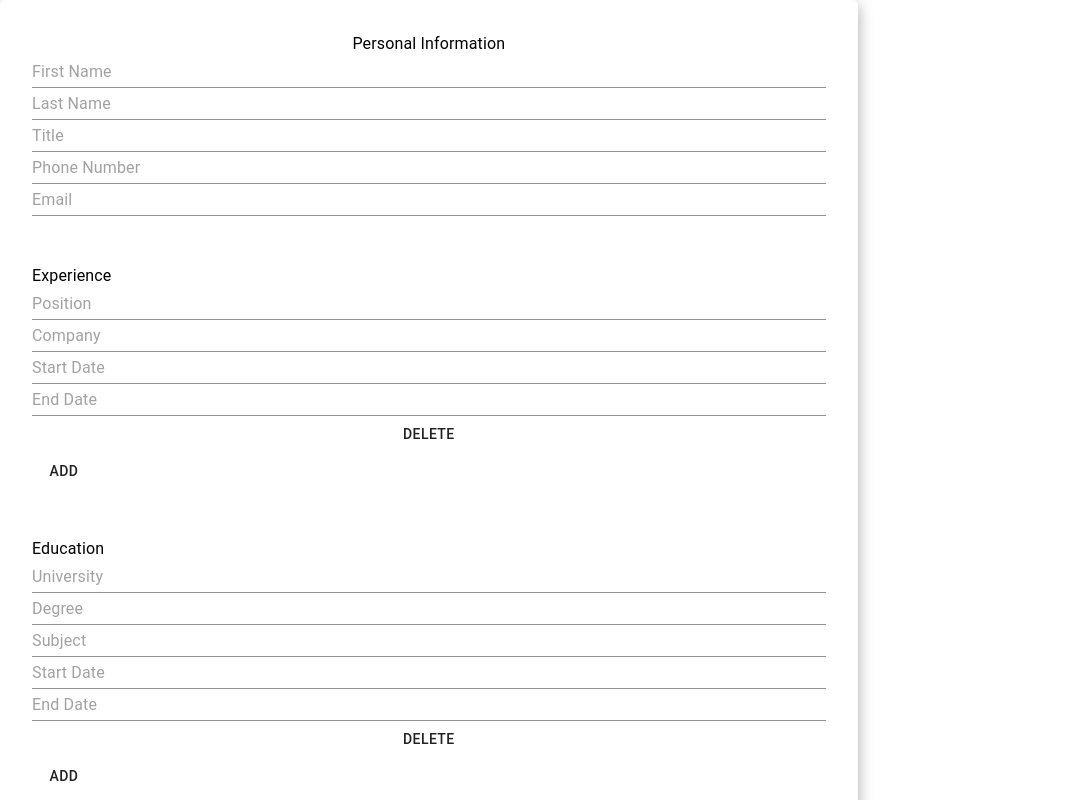
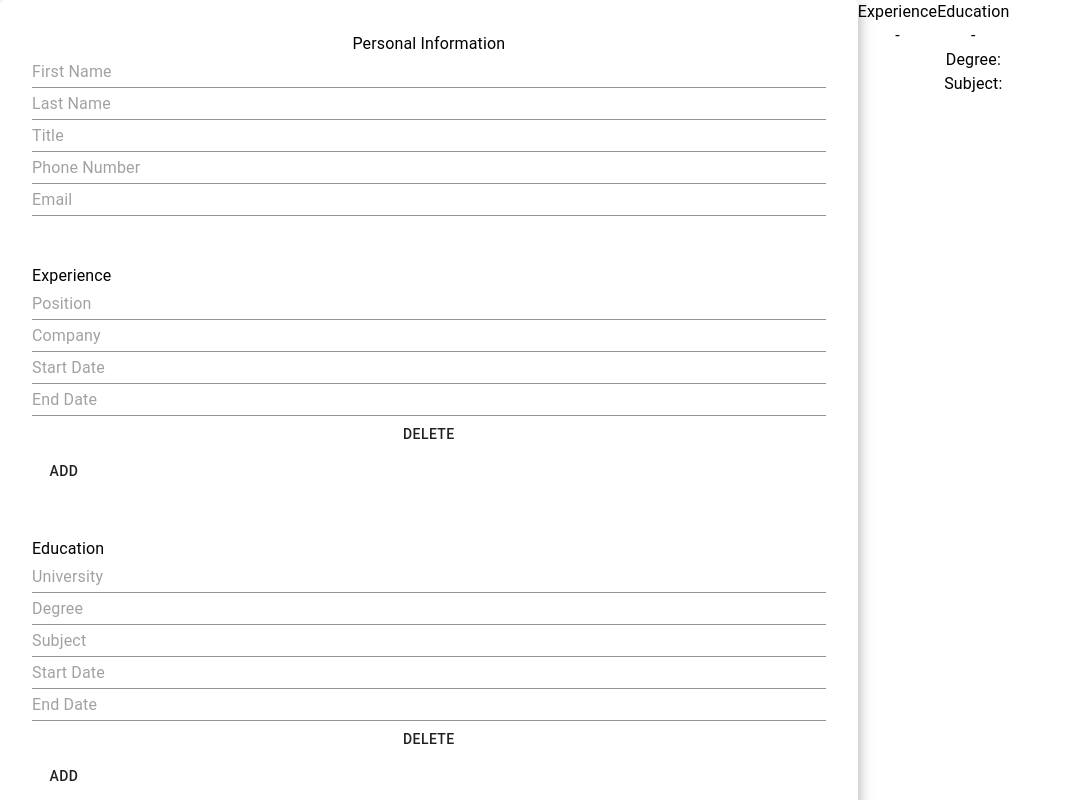
Before and after one commit to ethanalvizo/resume-template, a React (Create React App) app: page / in a window 1280 px wide. Shown: the top 800 px of the page, without its empty margins (0-1071 px from the left). Built offline with nearby package versions, Linux system fonts and the light colour scheme.

Commit message:
Live display all inputs

```diff
--- a/src/components/input/EducationItem.jsx
+++ b/src/components/input/EducationItem.jsx
@@ -11,9 +11,9 @@ const EducationItem = ({ id, educationItem, onChange, onDelete }) => {
             <Input
                 onChange={(e) => onChange(e,id)}
                 type="text"
-                name="universityName"
+                name="university"
                 placeholder="University"
-                value={educationItem.universityName}
+                value={educationItem.university}
                 fullWidth={true}
             />
             <Input
@@ -29,7 +29,7 @@ const EducationItem = ({ id, educationItem, onChange, onDelete }) => {
                 type="text"
                 name="subject"
                 placeholder="Subject"
-                value={educationItem.universityName}
+                value={educationItem.subject}
                 fullWidth={true}
             />
             <Input
--- a/src/components/main.js
+++ b/src/components/main.js
@@ -4,10 +4,20 @@ import { useReactToPrint } from "react-to-print";
 import Input from "./input";
 import Preview from "./preview";
 import emptyResume from "./utils/emptyResume";
+import styles from "./styles"
+
+import {
+    Grid,
+    Typography,
+    makeStyles
+} from "@material-ui/core";
+
+const useStyles = makeStyles(styles);
 
 
 const Main = () => {
     const [resume, setResume] = useState(emptyResume);
+    const classes = useStyles();
 
     const handleChangePersonal = (e) => {
         const { name, value, type } = e.target;
@@ -134,7 +144,8 @@ const Main = () => {
     const handlePrint = useReactToPrint({ content: () => componentRef.current });
 
     return (
-        <div>
+        <Grid container>
+            <Grid item>
                 <Input
                     resume={resume}
                     onChangePersonal={handleChangePersonal}
@@ -147,8 +158,11 @@ const Main = () => {
                     onPrint={handlePrint}
                     onReset={handleReset}
                 />
+            </Grid>
+            <Grid item>
                 <Preview resume={resume} ref={componentRef} />
-        </div>
+            </Grid>
+        </Grid>
     )
 }
 
--- a/src/components/preview/EducationItem.js
+++ b/src/components/preview/EducationItem.js
@@ -0,0 +1,22 @@
+import React from 'react';
+import {
+    Typography,
+    Grid,
+} from '@material-ui/core';
+
+const EducationItem = ({ educationItem }) => {
+    return (
+        <div>
+            <Typography>
+                {educationItem.startDate} - {educationItem.endDate}
+            </Typography>
+            <Typography>
+                {educationItem.university}
+                <Typography>Degree: {educationItem.degree}</Typography>
+                <Typography>Subject: {educationItem.subject}</Typography>
+            </Typography>
+        </div>
+    )
+}
+
+export default EducationItem
--- a/src/components/preview/content.js
+++ b/src/components/preview/content.js
@@ -1,5 +1,6 @@
 import React from 'react'
 import ExperienceItem from './ExperienceItem';
+import EducationItem from './EducationItem';
 
 import {
     Grid,
@@ -11,6 +12,10 @@ const Content = ({ personalInfo, experience, education }) => {
         <ExperienceItem key={experienceItem.id} experienceItem={experienceItem} />
     ));
 
+    const educationItems = education.map((educationItem) => (
+        <EducationItem key={educationItem.id} educationItem={educationItem} />
+    ));
+
 
     return (
         <div>
@@ -19,6 +24,10 @@ const Content = ({ personalInfo, experience, education }) => {
                     <Typography>Experience</Typography>
                     {experienceItems}
                 </Grid>
+                <Grid item>
+                    <Typography>Education</Typography>
+                    {educationItems}
+                </Grid>
             </Grid>
         </div>
     )
--- a/src/components/preview/header.js
+++ b/src/components/preview/header.js
@@ -0,0 +1,18 @@
+import React from 'react'
+import {
+    Typography,
+    Grid,
+} from "@material-ui/core";
+
+const header = ({ personalInfo }) => {
+const { firstName, lastName, title } = personalInfo;
+
+    return (
+        <header>
+            <Typography>{firstName} {lastName}</Typography>
+            <Typography> {title} </Typography>
+        </header>
+    )
+}
+
+export default header
--- a/src/components/preview/index.js
+++ b/src/components/preview/index.js
@@ -1,18 +1,24 @@
 import React, { Component } from 'react';
 import Header from './header';
-import Content from './content'
+import Content from './content';
+
+import {
+    Grid,
+    Typography,
+} from "@material-ui/core";
 
 export default class index extends Component {
     render() {
         const { resume } = this.props
         return (
-            <div>
+            <Grid>
+                <Header personalInfo={resume.personalInfo} />
                 <Content
                     personalInfo={resume.personalInfo}
                     experience={resume.experience}
                     education={resume.education}
                 />
-            </div>
+            </Grid>
         )
     }
 }
--- /dev/null
+++ b/src/components/styles.js
@@ -0,0 +1,3 @@
+export default {
+
+}
```
Lines whose indentation alone changed are shown as unchanged.
